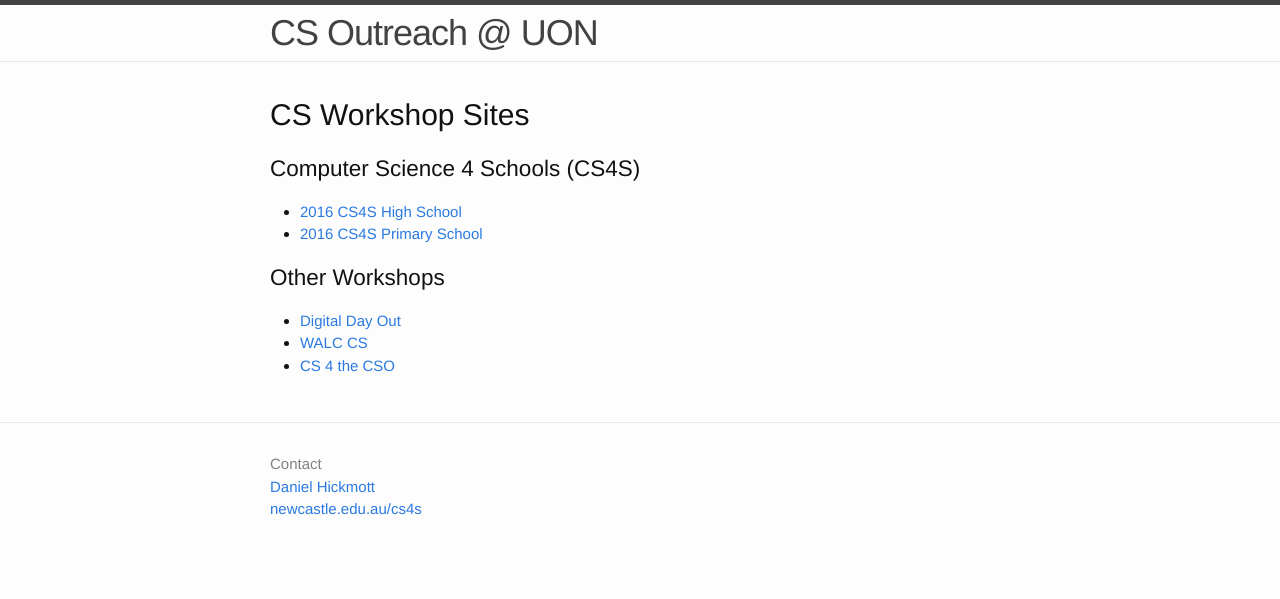
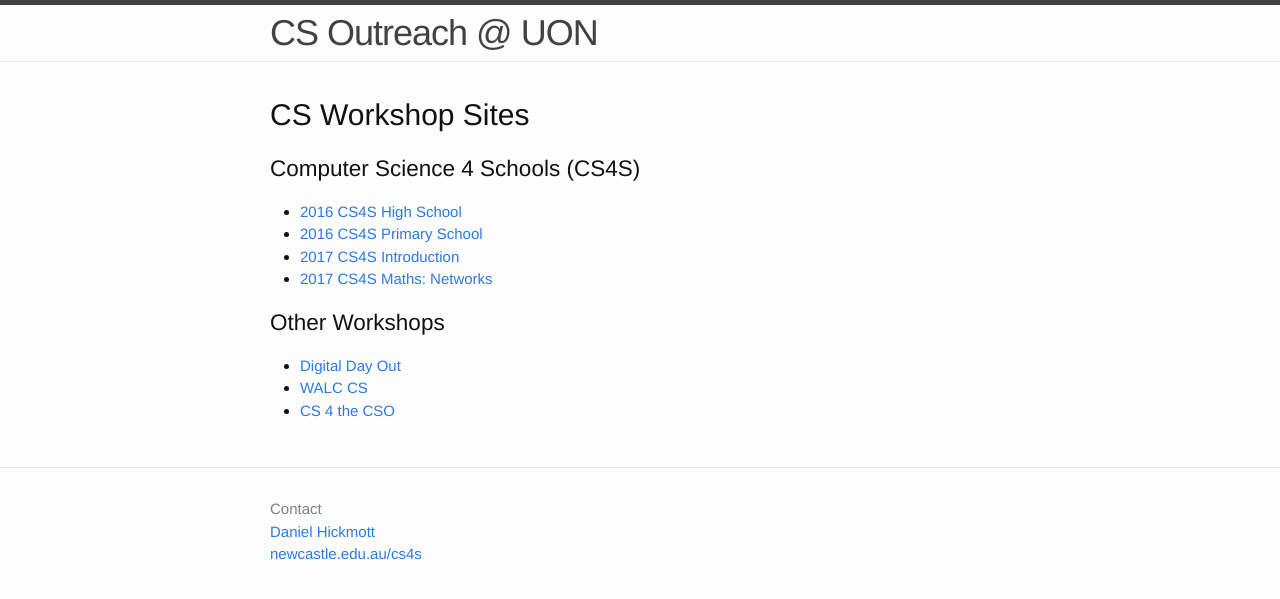
Before and after one commit to cs4s/cs4s.github.io, a Jekyll site: the page built from index.md, in a window 1280 px wide. Shown: the top 599 px of the page. Built offline with Jekyll 4.4.1, drawn with Linux system fonts in a browser that asks for light colours.

Commit message:
Changes the index page to include links to resources

```diff
--- a/index.md
+++ b/index.md
@@ -9,6 +9,8 @@
 
 - [2016 CS4S High School](/hs-2016/)
 - [2016 CS4S Primary School](/ps-2016/)
+- [2017 CS4S Introduction](/intro-2017/)
+- [2017 CS4S Maths: Networks](/math-2017/)
 
 ## Other Workshops
 
```
